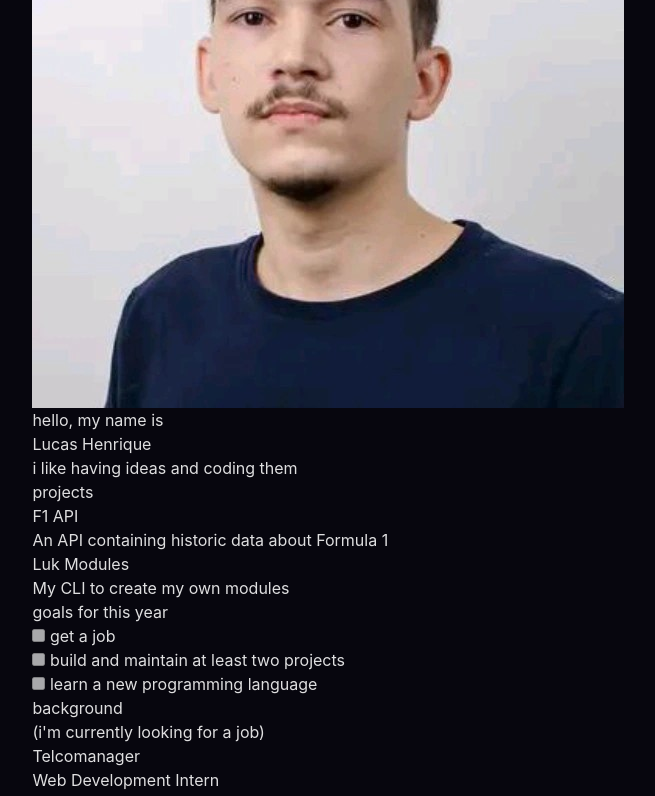
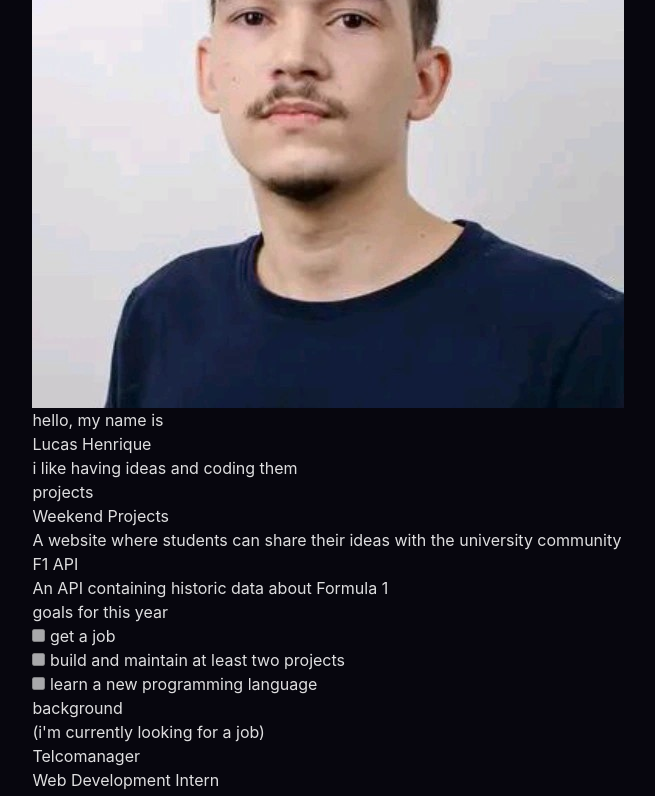
Before and after one commit to luketeeeeee/portfolio, a React (Vite) app: page / in a window 1280 px wide. Shown: the top 796 px of the page, without its empty margins (271-926 px from the left). Built offline with nearby package versions, Linux system fonts and the light colour scheme.

Commit message:
add support for reading the projects.json file

```diff
--- a/src/components/ProjectCard/ProjectCard.tsx
+++ b/src/components/ProjectCard/ProjectCard.tsx
@@ -1,15 +1,17 @@
 import { Link } from "react-router-dom";
 
 export type ProjectCardProps = {
-	name: string;
 	title: string;
+	status: string;
+	uname: string;
 	summary: string;
+	stack: string;
 };
 
-export const ProjectCard = ({ name, title, summary }: ProjectCardProps) => {
+export const ProjectCard = ({ uname, title, summary }: ProjectCardProps) => {
 	return (
 		<Link
-			to={`/${name}`}
+			to={`/${uname}`}
 			className={`mt-7 flex w-full flex-col rounded-lg border-2 border-slate-800 bg-slate-800 py-4 font-code transition duration-500 ease-in-out hover:border-2 hover:border-green-600 hover:bg-slate-900 rsm:px-6 lg:max-w-[460px]`}
 		>
 			<h1 className="font-bold text-gray-200 rsm:text-xl xs:text-2xl">{title}</h1>
--- a/src/pages/Home/Home.tsx
+++ b/src/pages/Home/Home.tsx
@@ -1,12 +1,27 @@
 import { Link } from "react-router-dom";
-import { projects } from "../../static/projects";
+// import { projects } from "../../static/projects";
 import { Container } from "../../components/Container";
 import { Header } from "../../components/Header";
 import { ProjectCard } from "../../components/ProjectCard";
 import { ProjectCardProps } from "../../components/ProjectCard/ProjectCard";
 import profilePicture from "../../static/profile.jpeg";
+import projectsJson from "../../static/projects.json";
+
+type Project = {
+	title: string;
+	status: string;
+	uname: string;
+	summary: string;
+	stack: string;
+	details: string;
+	url: string;
+	code: string;
+	images: string[];
+};
 
 export const Home = () => {
+	const projects: Project[] = projectsJson;
+
 	return (
 		<Container>
 			<Header />
@@ -33,10 +48,12 @@ export const Home = () => {
 						<div className="mt-[-10px] flex w-full flex-col gap-0 lg:grid lg:grid-cols-2 lg:gap-4">
 							{projects.map((project: ProjectCardProps) => (
 								<ProjectCard
-									key={project.name}
-									name={project.name}
+									key={project.uname}
+									uname={project.uname}
 									title={project.title}
 									summary={project.summary}
+									status={project.status}
+									stack={project.stack}
 								/>
 							))}
 						</div>
@@ -101,34 +118,34 @@ export const Home = () => {
 						other stuff that i made: [
 						<Link
 							to="https://github.com/luketeeeeee/luk-modules"
-							className="text-blue-400 hover:underline hover:decoration-blue-400"
+							className="text-green-500 hover:underline hover:decoration-green-500"
 						>
 							luk modules
 						</Link>
 						,{" "}
 						<Link
 							to="https://github.com/luketeeeeee/pet-solidario"
-							className="text-yellow-400 hover:underline hover:decoration-yellow-400"
+							className="text-green-500 hover:underline hover:decoration-green-500"
 						>
 							pet solidario
 						</Link>
 						,{" "}
 						<Link
 							to="https://github.com/luketeeeeee/kanban-board"
-							className="text-green-400 hover:underline hover:decoration-green-400"
+							className="text-green-500 hover:underline hover:decoration-green-500"
 						>
 							kanban board
 						</Link>
 						,{" "}
 						<Link
 							to="https://github.com/luketeeeeee/advent-of-code-2024"
-							className="text-red-400 hover:underline hover:decoration-red-400"
+							className="text-green-500 hover:underline hover:decoration-green-500"
 						>
 							advent of code (2024)
 						</Link>
 						]
 					</p>
-					<p>(this ones are just for study/)</p>
+					<p>(this ones are just for study/exploring technologies purpose)</p>
 				</div>
 			</div>
 		</Container>
--- a/src/static/projects.json
+++ b/src/static/projects.json
@@ -3,13 +3,9 @@
 		"title": "Weekend Projects",
 		"status": "ongoing",
 		"uname": "weekend-projects",
-		"summary": "A website where computer science students can share their ideas with the university community",
-		"topics": [
-			{
-				"title": "",
-				"text": ""
-			}
-		],
+		"summary": "A website where students can share their ideas with the university community",
+		"stack": "TypeScript, React",
+		"details": "This project came from my desire to showcase my project ideas to the academic environment I was part of during my studies. I noticed that, in addition to the university's own projects, many other students like me also had interesting ideas that could be presented to the university in a more direct way, going beyond the activities proposed in the classroom.",
 		"url": "https://github.com/luketeeeeee/wknd-projects-front",
 		"code": "https://github.com/luketeeeeee/wknd-projects-front",
 		"images": []
@@ -19,12 +15,8 @@
 		"status": "ongoing",
 		"uname": "f1-api",
 		"summary": "An API containing historic data about Formula 1",
-		"topics": [
-			{
-				"title": "",
-				"text": ""
-			}
-		],
+		"stack": "TypeScript, Prisma, PostgreSQL, Docker",
+		"details": "I came up with the idea for this API because I like Formula 1 and wanted to build something related to the theme. I found it interesting to gather historical data in an API so that another application could consume this information, which is still being added. Currently, the application is in production, but there is no database connected (the previous one was shut down). I believe this will be the next problem to solve in order to continue the project.",
 		"url": "https://github.com/luketeeeeee/f1-api",
 		"code": "https://github.com/luketeeeeee/f1-api",
 		"images": []
```
